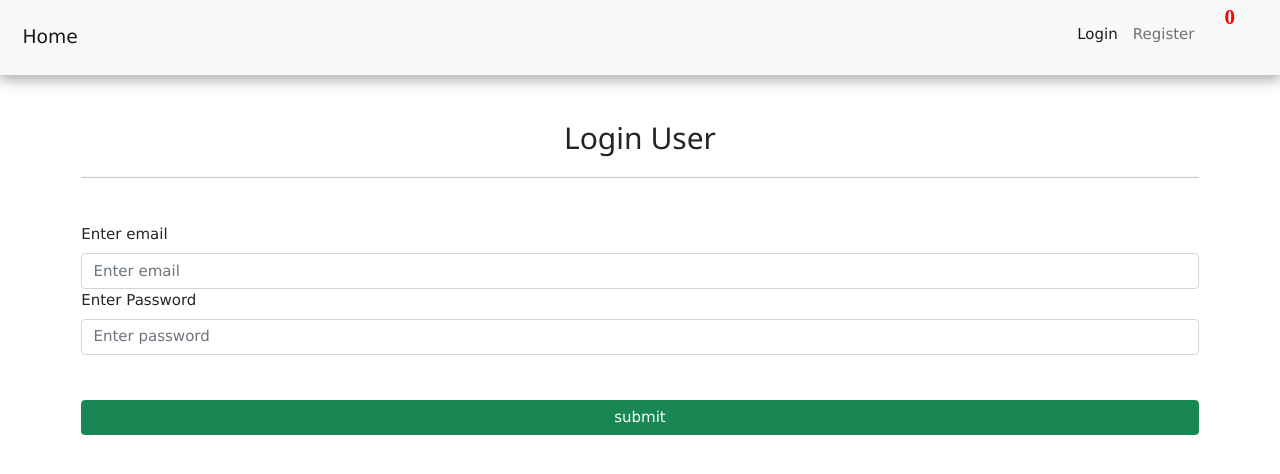
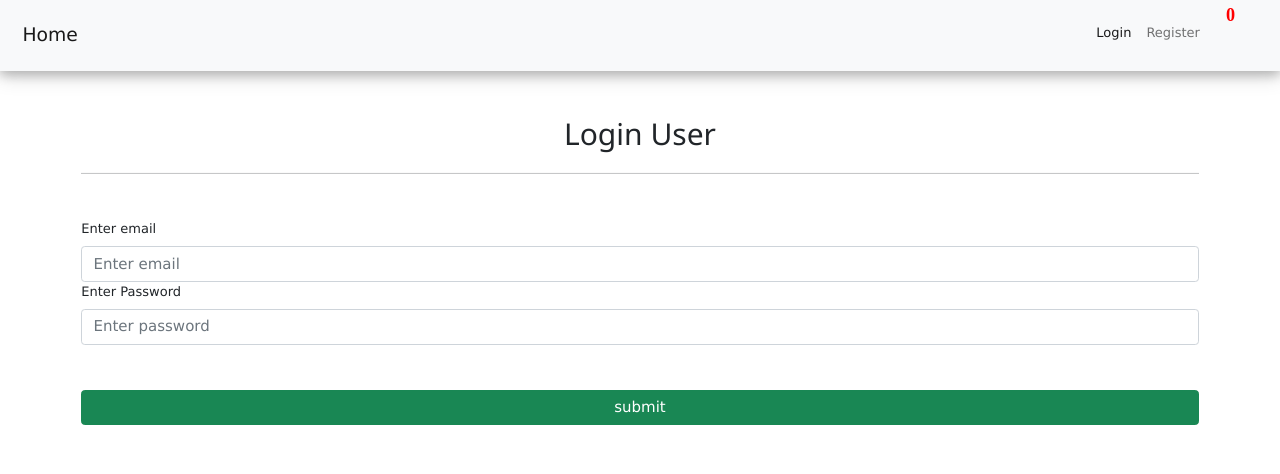
Before and after one commit to Sandeep151-lang/project1-ecommerce-admin-panel, a React (Create React App) app in the folder client/: page /login in a window 1280 px wide. Shown: the top 474 px of the page. Built offline with nearby package versions, Linux system fonts and the light colour scheme; no server answers.

Commit message:
Update App.css

```diff
--- a/client/src/App.css
+++ b/client/src/App.css
@@ -12,6 +12,10 @@
   .App-logo {
     animation: App-logo-spin infinite 20s linear;
   }
+}
+
+body{
+  font-size:small!important;
 }
 
 .App-header {
@@ -48,12 +52,15 @@
 
 .background-img{
   width: 100%;
-  height: 80vh;
+  height: 50vh;
   background-image: url('https://st2.depositphotos.com/46171552/47990/i/1600/depositphotos_479904630-stock-photo-amazed-couple-credit-card-looking.jpg');
   background-repeat: no-repeat;
+
 }
 
-
+.second +p{
+ color:red
+}
 .prv-button{
   margin-left:40% ;
 }
```
